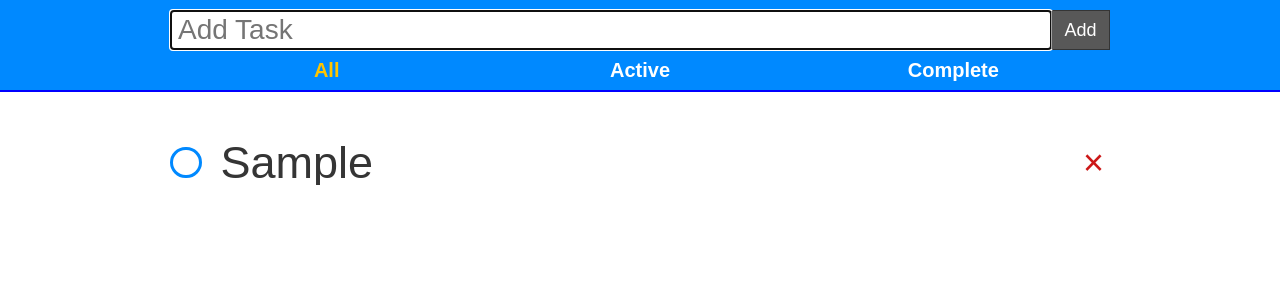
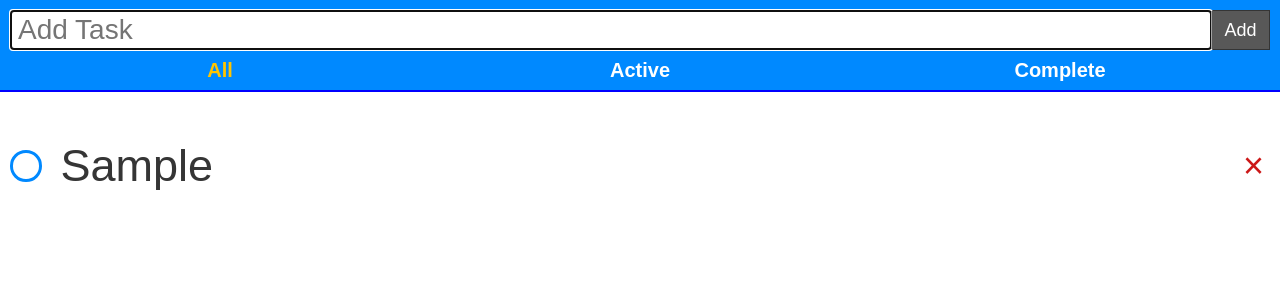
Before and after one commit to sequoian/tasks, a React (Create React App) app: page / in a window 1280 px wide. Both pictures are taken after typing "Sample" into the empty fields and a click on the button "Add". Shown: the top 300 px of the page. Built offline with nearby package versions, Linux system fonts and the light colour scheme.

Commit message:
removed width restriction and stopped cutting bottom of text

```diff
--- a/src/css/App.css
+++ b/src/css/App.css
@@ -3,8 +3,6 @@
 }
 
 .container {
-  max-width: 960px;
-  margin: auto;
   padding: 0 10px;
 }
 
--- a/src/css/Task.css
+++ b/src/css/Task.css
@@ -2,6 +2,7 @@
   display: flex;
   justify-content: space-between;
   align-items: center;
+
 }
 
 .task-display,
@@ -16,6 +17,7 @@
   padding: 0 0.2em;
   word-wrap: break-word;
   overflow: hidden;
+  line-height: normal;
 }
 
 .complete .task-display {
--- a/src/css/TaskList.css
+++ b/src/css/TaskList.css
@@ -2,11 +2,3 @@
   padding-top: 130px;
   padding-bottom: 20px;
 }
-
-#task-list li {
-  border-bottom: 1px solid #a2a2a2;
-}
-
-#task-list li:last-child {
-  border-bottom: none;
-}
```
